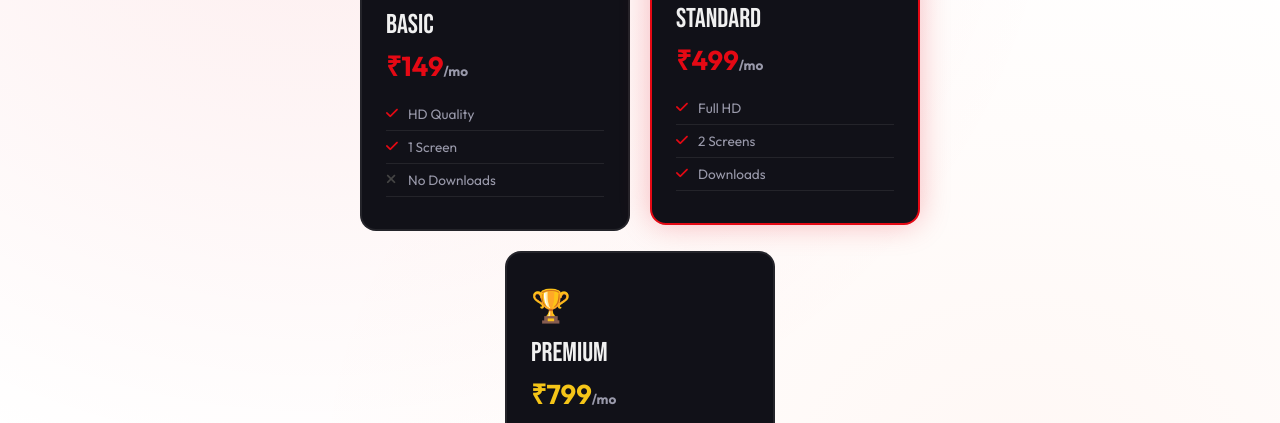
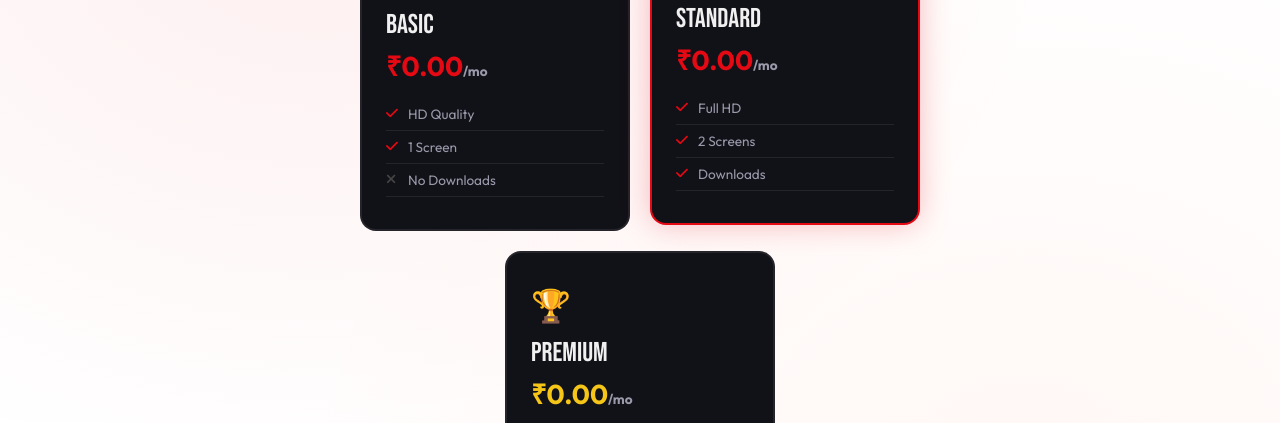
Before and after one commit to chintanparmar476-blip/vidnova-server, a website: page public/pages/plan-select.html in a window 1280 px wide. Shown: the part 344-767 px from the top of the page. Drawn offline with Linux system fonts and the light colour scheme.

Commit message:
Change plan prices to ₹0.00

```diff
--- a/public/pages/plan-select.html
+++ b/public/pages/plan-select.html
@@ -39,7 +39,7 @@
       <div class="plan-cards" id="planCards">
         <div class="plan-card" id="pc-basic" onclick="selectPlan('basic',149,this)">
           <div class="plan-ico">📺</div><div class="plan-nm">Basic</div>
-          <div class="plan-pr">₹149<span>/mo</span></div>
+          <div class="plan-pr">₹0.00<span>/mo</span></div>
           <ul class="plan-feats">
             <li><i class="fas fa-check ok"></i>HD Quality</li>
             <li><i class="fas fa-check ok"></i>1 Screen</li>
@@ -49,7 +49,7 @@
         <div class="plan-card sel" id="pc-standard" onclick="selectPlan('standard',499,this)">
           <div class="plan-pop">POPULAR</div>
           <div class="plan-ico">🎬</div><div class="plan-nm">Standard</div>
-          <div class="plan-pr">₹499<span>/mo</span></div>
+          <div class="plan-pr">₹0.00<span>/mo</span></div>
           <ul class="plan-feats">
             <li><i class="fas fa-check ok"></i>Full HD</li>
             <li><i class="fas fa-check ok"></i>2 Screens</li>
@@ -58,7 +58,7 @@
         </div>
         <div class="plan-card" id="pc-premium" onclick="selectPlan('premium',799,this)">
           <div class="plan-ico">🏆</div><div class="plan-nm">Premium</div>
-          <div class="plan-pr" style="color:var(--gold)">₹799<span>/mo</span></div>
+          <div class="plan-pr" style="color:var(--gold)">₹0.00<span>/mo</span></div>
           <ul class="plan-feats">
             <li><i class="fas fa-check ok"></i>4K + HDR</li>
             <li><i class="fas fa-check ok"></i>4 Screens</li>
```
